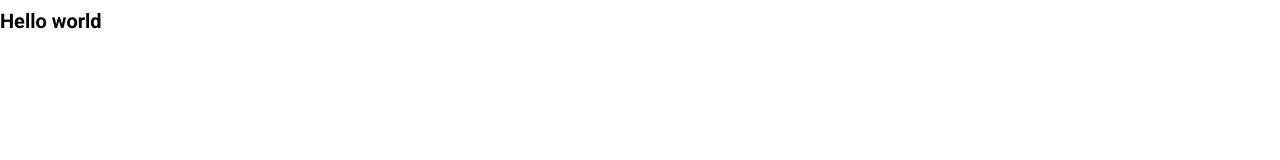
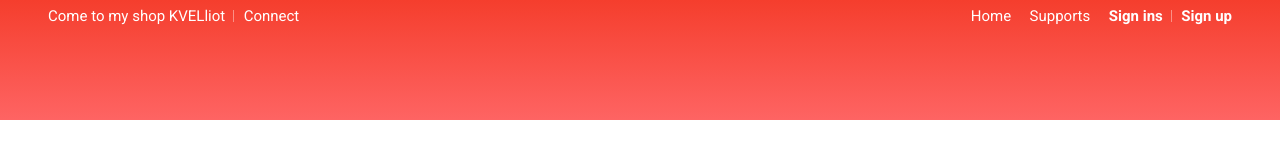
Before and after one commit to kelvinthebeast/web_the_band, a plain HTML site: page shopee-web/index.html in a window 1280 px wide. Drawn offline with nearby package versions, Linux system fonts and the light colour scheme.

Commit message:
add css navbar

```diff
--- a/shopee-web/asset/css/base.css
+++ b/shopee-web/asset/css/base.css
@@ -0,0 +1,32 @@
+:root {
+  --white-color: #fff;
+  --black-color: #000;
+  --text-color: #333;
+}
+* {
+  box-sizing: inherit;
+  margin:0;
+  padding: 0;
+}
+html {
+  font-size: 62.5%;
+  line-height: 1.6rem;
+  font-family: "Roboto", sans-serif;
+  box-sizing: border-box;
+}
+
+.grid {
+  width: 1200px;
+  max-width: 100%;
+  margin: 0 auto; /*Can giua khi nam trong khoi khac*/
+}
+
+.grid__full-width {
+  width: 100%;
+
+}
+
+.grid__row {
+  display: flex;
+  flex-wrap: wrap;
+}
--- a/shopee-web/asset/css/main.css
+++ b/shopee-web/asset/css/main.css
@@ -1,30 +1,49 @@
-:root {
-  --white-color: #fff;
-  --black-color: #000;
-  --text-color: #333;
+
+.header {
+  width: 100%;
+  height: 120px;
+  background-image: linear-gradient(0, #fe6463, #f53e2d);
 }
-* {
-  box-sizing: inherit;
+
+.navbar-list {
+  list-style-type: none;
 
 }
-html {
-  font-size: 62.5%;
-  line-height: 1.6rem;
-  font-family: "Roboto", sans-serif;
-  box-sizing: border-box;
+
+.navbar {
+  display: flex;
+  justify-content: space-between;
+  align-items: center;
+
+}
+.navbar-item {
+  margin: 0 8px;
+  position: relative;
+}
+.navbar-list {
+  margin: 8px 0 0 0;
+}
+.navbar-item, .navbar-link {
+  display: inline-block;
+
+  font-size: 1.5rem;
+  color: var(--white-color);
+  text-decoration: none;
+  font-weight: 400;
+
+
 }
 
-.grid {
-  width: 1200px;
-  max-width: 100%;
-  margin: 0 auto; /*Can giua khi nam trong khoi khac*/
+.navbar-link--strong {
+  font-weight: 700;
 }
-
-.grid__full-width {
-  width: 100%;
-
+.navbar-link--seperate::after {
+  content: "";
+  display: block;
+  position: absolute;
+  height: 12px;
+  border-left: 1px solid #fb9086;
+  right: -9px;
+  top: 50%;
+  transform: translateY(-50%);
 }
-.grid__row {
-  display: flex;
-  flex-wrap: row;
-}
--- a/shopee-web/index.html
+++ b/shopee-web/index.html
@@ -14,6 +14,32 @@
   <link rel="stylesheet" href="./asset/css/main.css">
 </head>
 <body>
-  <h1>Hello world</h1>
+  <div class="app">
+    <div class="header">
+      <div class="grid">
+
+        <nav class="navbar">
+          <ul class="navbar-list">
+            <li class="navbar-item navbar-link--seperate">Come to my shop KVELliot</li>
+            <li class="navbar-item ">Connect</li>
+          </ul>
+          <ul class="navbar-list">
+            <li class="navbar-item">
+              <a href="#" class="navbar-link">Home</a>
+            </li>
+            <li class="navbar-item">
+              <a href="#" class="navbar-link">Supports</a>
+            </li>
+            <li class="navbar-item">
+              <a href="#" class="navbar-link navbar-link--strong navbar-link--seperate">Sign ins</a>
+            </li>
+            <li class="navbar-item">
+              <a href="#" class="navbar-link navbar-link--strong">Sign up</a>
+            </li>
+          </ul>
+        </nav>
+      </div>
+    </div>
+  </div>
 </body>
 </html>
```
